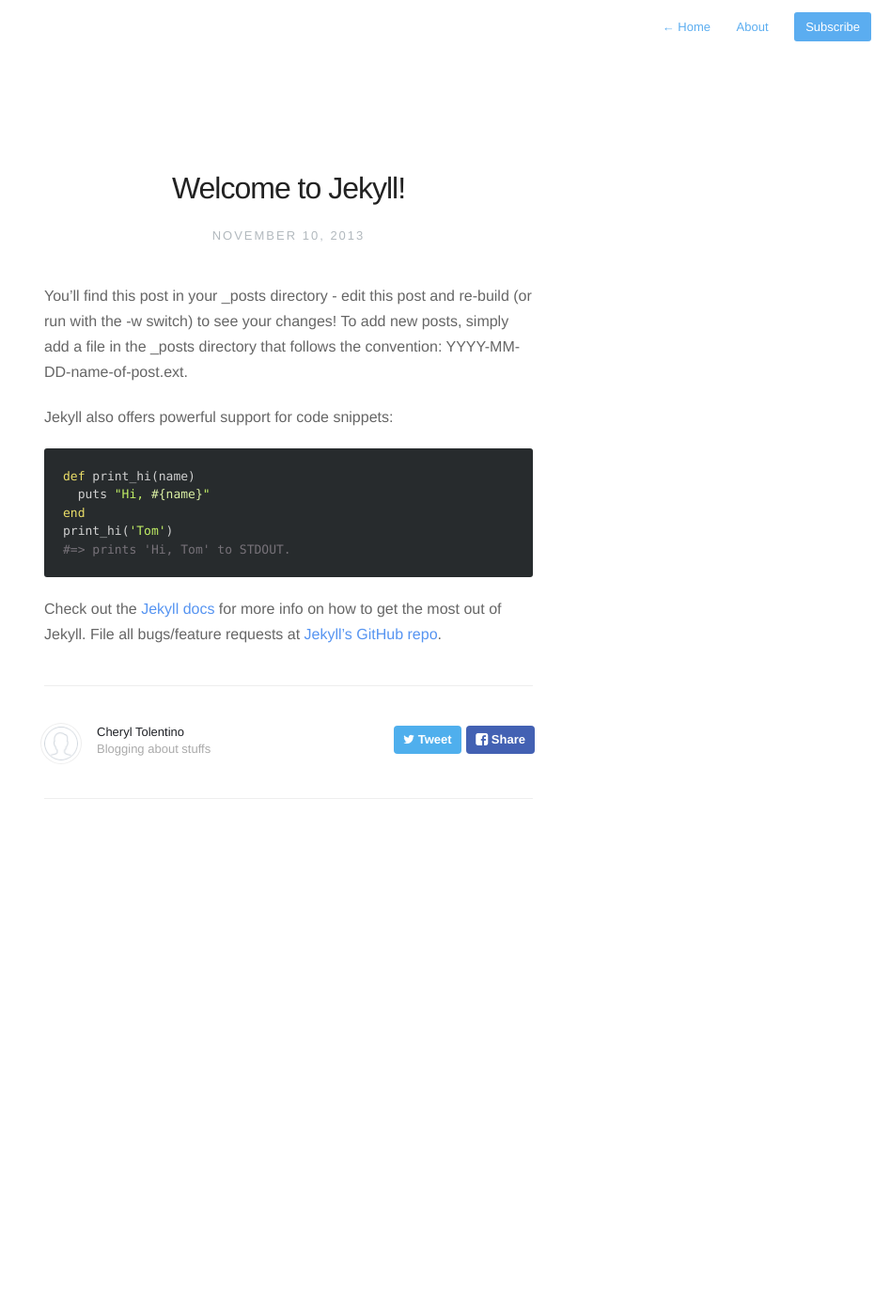
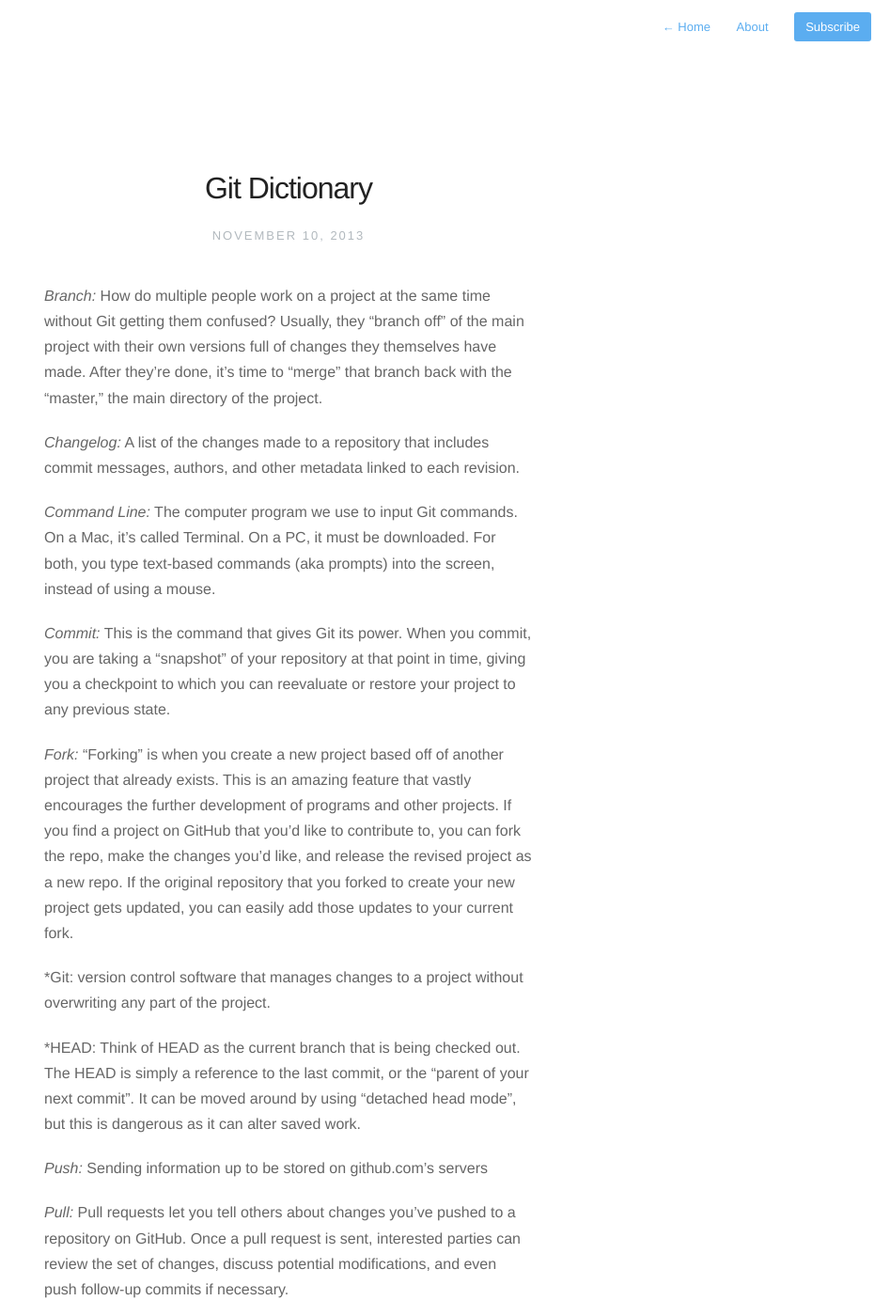
Before and after one commit to CherylTino/Github-for-Publishers, a Jekyll site: the page built from _posts/2013-11-10-welcome-to-jekyll.markdown, in a window 1280 px wide and 1400 px high. Shown: the whole window at 94% size, without its empty margins (333-1280 px from the left). Built offline with Jekyll 4.4.1, drawn with Linux system fonts in a browser that asks for light colours; nearby versions of some CDN libraries; Markdown is read by kramdown in place of the engine named in the settings; some of the changed text lies outside the part shown.

Commit message:
change welcome post to dictionary

```diff
--- a/_posts/2013-11-10-welcome-to-jekyll.markdown
+++ b/_posts/2013-11-10-welcome-to-jekyll.markdown
@@ -1,23 +1,28 @@
 ---
-title:  "Welcome to Jekyll!"
+title:  "Git Dictionary"
 date:   2013-11-10 10:18:00
-description: Thriller Comedy Horror
+description:
 ---
+*Branch:* How do multiple people work on a project at the same time without Git getting them confused? Usually, they “branch off” of the main project with their own versions full of changes they themselves have made. After they’re done, it’s time to “merge” that branch back with the “master,” the main directory of the project.
 
-You'll find this post in your `_posts` directory - edit this post and re-build (or run with the `-w` switch) to see your changes!
-To add new posts, simply add a file in the `_posts` directory that follows the convention: YYYY-MM-DD-name-of-post.ext.
+*Changelog:* A list of the changes made to a repository that includes commit messages, authors, and other metadata linked to each revision.
 
-Jekyll also offers powerful support for code snippets:
+*Command Line:* The computer program we use to input Git commands. On a Mac, it’s called Terminal. On a PC, it must be downloaded. For both, you type text-based commands (aka prompts) into the screen, instead of using a mouse.
 
-{% highlight ruby %}
-def print_hi(name)
-  puts "Hi, #{name}"
-end
-print_hi('Tom')
-#=> prints 'Hi, Tom' to STDOUT.
-{% endhighlight %}
 
-Check out the [Jekyll docs][jekyll] for more info on how to get the most out of Jekyll. File all bugs/feature requests at [Jekyll's GitHub repo][jekyll-gh].
+*Commit:* This is the command that gives Git its power. When you commit, you are taking a “snapshot” of your repository at that point in time, giving you a checkpoint to which you can reevaluate or restore your project to any previous state.
 
-[jekyll-gh]: https://github.com/mojombo/jekyll
-[jekyll]:    http://jekyllrb.com
+
+*Fork:* “Forking” is when you create a new project based off of another project that already exists. This is an amazing feature that vastly encourages the further development of programs and other projects. If you find a project on GitHub that you’d like to contribute to, you can fork the repo, make the changes you’d like, and release the revised project as a new repo. If the original repository that you forked to create your new project gets updated, you can easily add those updates to your current fork.
+
+*Git: version control software that manages changes to a project without overwriting any part of the project.
+
+*HEAD: Think of HEAD as the current branch that is being checked out. The HEAD is simply a reference to the last commit, or the “parent of your next commit”. It can be moved around by using “detached head mode”, but this is dangerous as it can alter saved work.
+
+*Push:* Sending information up to be stored on github.com’s servers
+
+*Pull:* Pull requests let you tell others about changes you've pushed to a repository on GitHub. Once a pull request is sent, interested parties can review the set of changes, discuss potential modifications, and even push follow-up commits if necessary.
+
+*Repository:* A directory or storage space where your projects can live. Users also shorten this to “repo.” It can be local to a folder on your computer, or it can be a storage space on GitHub or another online host. You can keep code files, text files, image files, etc. inside a repository.
+
+*Version control:* This is Git’s main purpose When using a Microsoft Word file, you either overwrite every saved filewith a save, or you save multiple versions. With Git, you don’t have to/ It keeps “snapshots” of every point in time in the project’s history so you can never lose or overwrite it.
```
